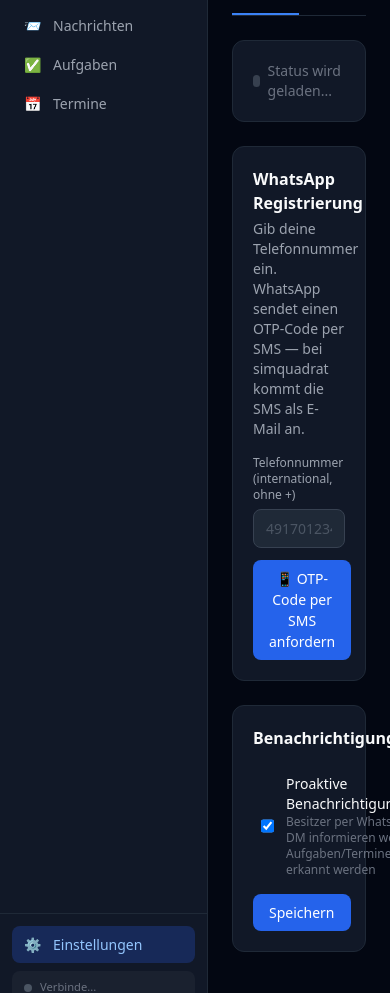
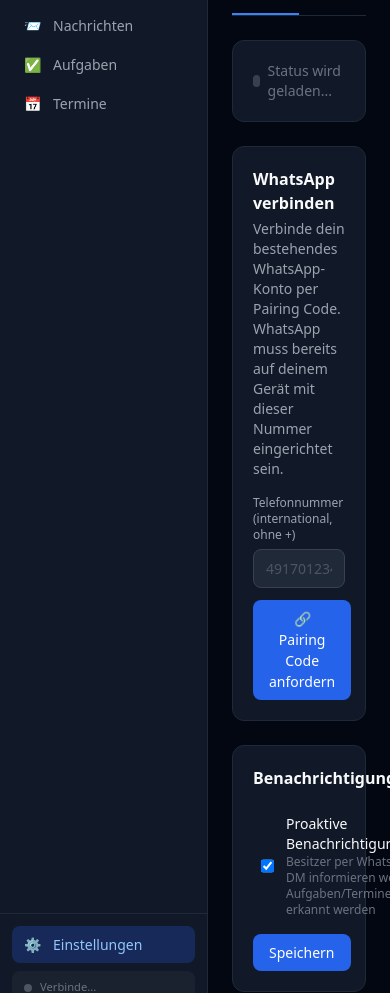
Before and after one commit to CoreTex/haconcierge, a FastAPI app: page /settings/whatsapp in a window 390 px wide. Shown: the part 187-1180 px from the top of the page. Run offline with FastAPI, Linux system fonts and the light colour scheme; data that the repository does not hold is empty; parts of the project's set-up code (start-up, migrations or seed data) failed here and were passed over; some libraries are stand-ins or nearby versions.

Commit message:
v1.0.9: switch to pairing-code flow, remove unsupported mobile API
Baileys 6.7.9 removed the mobile registration API entirely.
- session.js: remove mobile:true, back to standard web socket
- settings_whatsapp.html: pairing-code-only UI with step-by-step instructions

Co-Authored-By: Claude Sonnet 4.6 <noreply@anthropic.com>

```diff
--- a/haconcierge/config.yaml
+++ b/haconcierge/config.yaml
@@ -1,6 +1,6 @@
 ---
 name: HAConcierge
-version: "1.0.8"
+version: "1.0.9"
 slug: haconcierge
 description: "WhatsApp AI Concierge - Nachrichten, Termine und Aufgaben fuer Home Assistant"
 url: https://github.com/CoreTex/haconcierge
--- a/haconcierge/rootfs/app/backend/templates/pages/settings_whatsapp.html
+++ b/haconcierge/rootfs/app/backend/templates/pages/settings_whatsapp.html
@@ -19,10 +19,10 @@
 
   <!-- Registration Section -->
   <div class="card mb-6">
-    <h2 class="font-semibold mb-1">WhatsApp Registrierung</h2>
+    <h2 class="font-semibold mb-1">WhatsApp verbinden</h2>
     <p class="text-sm text-gray-400 mb-4">
-      Gib deine Telefonnummer ein. WhatsApp sendet einen OTP-Code per SMS —
-      bei simquadrat kommt die SMS als E-Mail an.
+      Verbinde dein bestehendes WhatsApp-Konto per Pairing Code.
+      WhatsApp muss bereits auf deinem Gerät mit dieser Nummer eingerichtet sein.
     </p>
 
     <!-- Step 1: Enter phone -->
@@ -31,23 +31,23 @@
         <label class="text-xs text-gray-400 mb-1.5 block font-medium">Telefonnummer <span class="font-normal">(international, ohne +)</span></label>
         <input id="reg-phone" type="text" class="input" placeholder="491701234567">
       </div>
-      <button class="btn-primary" onclick="requestCode()">📱 OTP-Code per SMS anfordern</button>
+      <button class="btn-primary" onclick="requestPairing()">🔗 Pairing Code anfordern</button>
     </div>
 
-    <!-- Step 2: Enter OTP -->
-    <div id="reg-step-2" class="hidden space-y-3">
-      <div style="display:flex;align-items:center;gap:8px;padding:12px;background:rgba(20,83,45,0.2);border:1px solid rgba(22,101,52,0.4);border-radius:8px">
-        <span style="color:#4ade80">✓</span>
-        <p class="text-sm" style="color:#86efac">Code angefordert! Prüfe deine E-Mail von simquadrat.</p>
+    <!-- Step 2: Show pairing code -->
+    <div id="reg-step-2" class="hidden space-y-4">
+      <div id="pairing-code-display" style="font-family:monospace;font-size:2.25rem;letter-spacing:0.15em;text-align:center;padding:1.25rem;color:#93c5fd;background:#1f2937;border:1px solid #374151;border-radius:0.75rem"></div>
+      <div style="background:rgba(30,64,175,0.15);border:1px solid rgba(59,130,246,0.3);border-radius:8px;padding:12px">
+        <p class="text-sm font-medium mb-2" style="color:#93c5fd">So verwendest du den Code:</p>
+        <ol class="text-sm space-y-1 list-decimal list-inside" style="color:#94a3b8">
+          <li>Öffne WhatsApp auf deinem Handy</li>
+          <li>Einstellungen → Verknüpfte Geräte</li>
+          <li>„Gerät verknüpfen" → „Mit Telefonnummer verknüpfen"</li>
+          <li>Code eingeben</li>
+        </ol>
       </div>
-      <div>
-        <label class="text-xs text-gray-400 mb-1.5 block font-medium">OTP Code aus E-Mail</label>
-        <input id="reg-code" type="text" maxlength="8" class="input" placeholder="123456">
-      </div>
-      <div class="flex gap-3">
-        <button class="btn-primary" onclick="confirmCode()">Bestätigen</button>
-        <button class="btn-secondary text-xs" onclick="showStep(1)">Zurück</button>
-      </div>
+      <p class="text-xs text-gray-500 text-center">Code ist ~60 Sekunden gültig. Der Status oben aktualisiert sich automatisch.</p>
+      <button class="btn-secondary text-xs" onclick="showStep(1)">Zurück</button>
     </div>
   </div>
 
@@ -89,39 +89,23 @@
     } catch { /* bridge not ready */ }
   }
 
-  async function requestCode() {
+  function showStep(n) {
+    document.getElementById('reg-step-1').classList.toggle('hidden', n !== 1);
+    document.getElementById('reg-step-2').classList.toggle('hidden', n !== 2);
+  }
+
+  async function requestPairing() {
     const phone = document.getElementById('reg-phone').value.trim();
     if (!phone) return showToast('Bitte Telefonnummer eingeben', 'error');
-    const resp = await apiFetch('/api/whatsapp/register/request-code', {
+    const resp = await apiFetch('/api/whatsapp/pair/request-code', {
       method: 'POST', headers: {'Content-Type': 'application/json'},
       body: JSON.stringify({phone})
     });
     const data = await resp.json();
-    if (data.success !== false) {
-      document.getElementById('reg-step-1').classList.add('hidden');
-      document.getElementById('reg-step-2').classList.remove('hidden');
+    if (data.code) {
+      document.getElementById('pairing-code-display').textContent = data.code;
+      showStep(2);
     } else { showToast('Fehler: ' + (data.error || 'Unbekannt'), 'error'); }
-  }
-
-  async function confirmCode() {
-    const phone = document.getElementById('reg-phone').value.trim();
-    const code = document.getElementById('reg-code').value.trim();
-    const resp = await apiFetch('/api/whatsapp/register/confirm-code', {
-      method: 'POST', headers: {'Content-Type': 'application/json'},
-      body: JSON.stringify({phone, code})
-    });
-    const data = await resp.json();
-    if (data.success) {
-      showToast('WhatsApp erfolgreich registriert!');
-      document.getElementById('reg-step-2').classList.add('hidden');
-      document.getElementById('reg-step-1').classList.remove('hidden');
-      refreshWAStatusCard();
-    } else { showToast('Fehler: ' + (data.error || 'Ungültiger Code'), 'error'); }
-  }
-
-  function showStep(n) {
-    document.getElementById('reg-step-1').classList.toggle('hidden', n !== 1);
-    document.getElementById('reg-step-2').classList.toggle('hidden', n !== 2);
   }
 
   async function disconnect() {
--- a/haconcierge/rootfs/app/whatsapp-bridge/src/session.js
+++ b/haconcierge/rootfs/app/whatsapp-bridge/src/session.js
@@ -47,15 +47,11 @@ async function _connect() {
     console.log('Could not fetch WA version, using fallback');
   }
 
-  // mobile: true enables the OTP registration API (requestRegistrationCode /
-  // register). Without it makeWASocket creates a WhatsApp-Web socket that only
-  // supports QR / pairing-code linking and has no registration methods.
   _socket = makeWASocket({
     version,
     auth: state,
     logger,
     printQRInTerminal: false,
-    mobile: true,
     generateHighQualityLinkPreview: false,
     syncFullHistory: false,
   });
```
